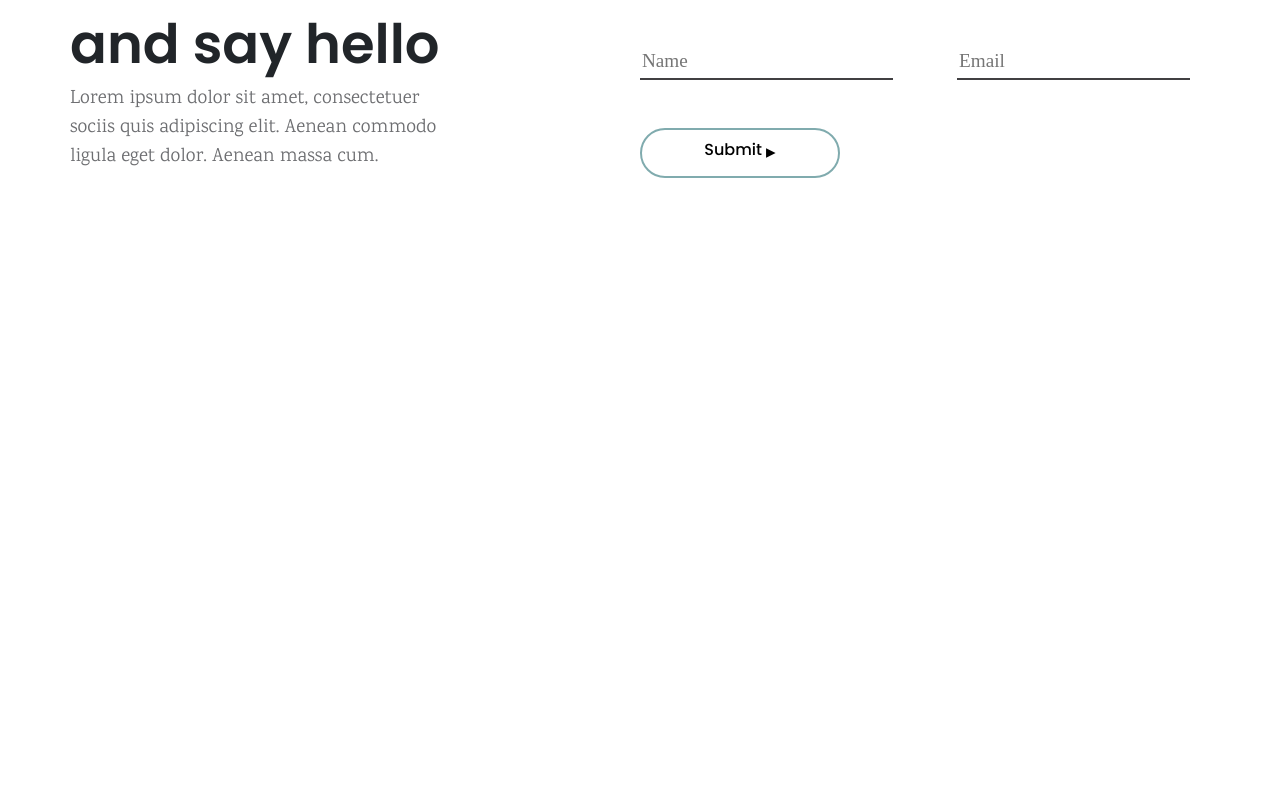
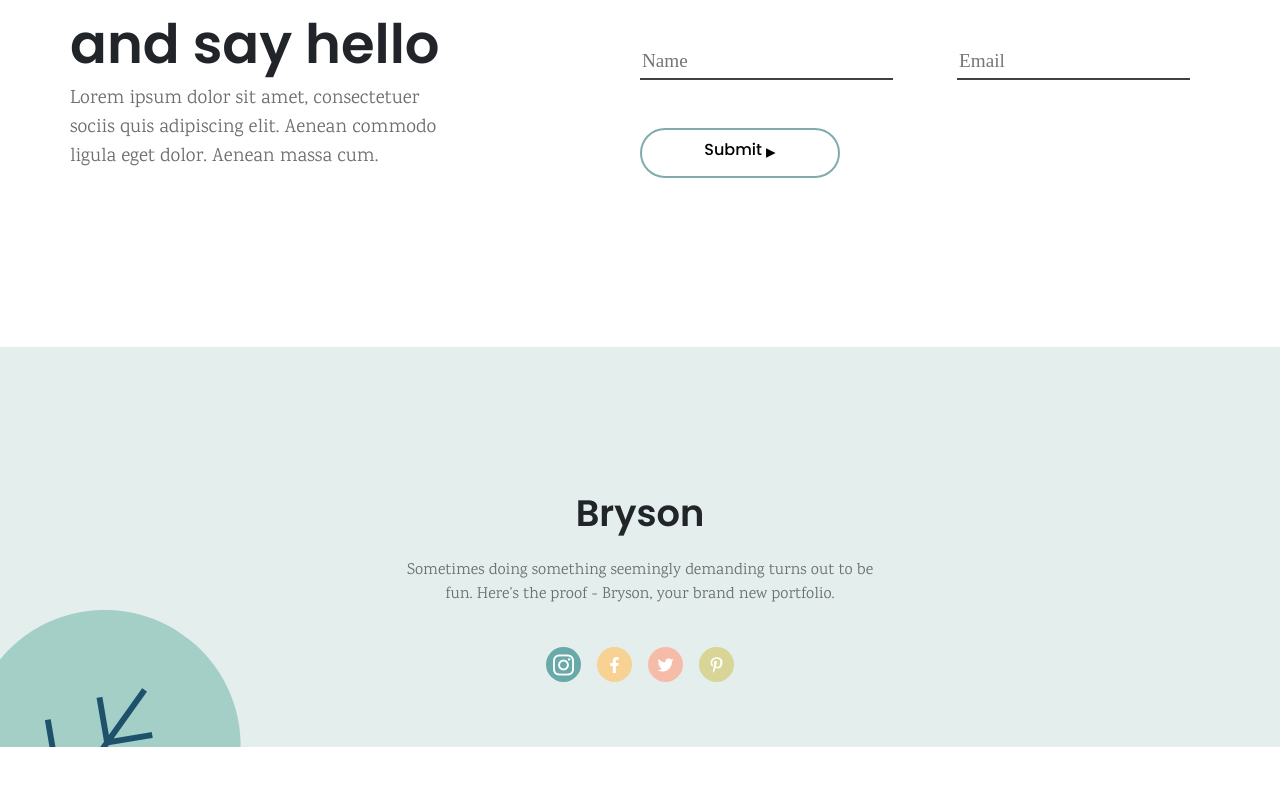
Before and after one commit to CuonoMaione/proj-html-vuejs, a Vue app: page / in a window 1280 px wide. Shown: the part 4795-5580 px from the top of the page. After the commit the page ends 5542 px from the top, so only its background shows below. Built offline with nearby package versions, Linux system fonts and the light colour scheme.

Commit message:
fix-hidde-aside and add lowersection

```diff
--- a/src/components/AppFooter.vue
+++ b/src/components/AppFooter.vue
@@ -1,6 +1,6 @@
 <template >
     <footer>
-        <aside></aside>
+
         <div class="upper-section">
             <div class="container">
                 <div class="row text-section justify-content-between align-items-center">
@@ -19,23 +19,30 @@
                 </div>
 
             </div>
+        <aside></aside>
         </div>
+
+        <LowerSection/>
 
     </footer>
 
 </template>
 <script>
+import LowerSection from './LowerSection.vue';
 export default {
-    name: 'AppFooter'
+    name: 'AppFooter',
+    components:{
+        LowerSection,
+    }
 }
 </script>
 <style lang="scss" scoped>
 
     aside{
         width: 7%;
-        height: 100%;
+        height: 800px;
         right:0;
-        padding-top: 6rem;
+        top:0;
         background-color: white;
         position: absolute;
 
@@ -43,7 +50,7 @@ export default {
 
     footer{
         padding-top: 8rem;
-        height: 1000px;
+
     }
     div.container{
         width: 90%;
@@ -62,10 +69,10 @@ export default {
 
         }
 
-        .text-section{
-
+        .upper-section{
+            position: relative;
+            margin-bottom: 10rem;
         }
-
 
 
     .text-section>div {
@@ -109,6 +116,7 @@ export default {
         background-color: #80abae;
         transition: 0.5s ease-out;
         color: white;
+
     }
 
     textarea:focus, input:focus{
--- /dev/null
+++ b/src/components/LowerSection.vue
@@ -0,0 +1,95 @@
+<template>
+    <div class="lower-section">
+        <div class="container">
+            <div class="row">
+                <div class="col-12 text-center">
+                    <h1>Bryson</h1>
+                </div>
+                <div class="col-12 text-center">
+                    <p class="mt-3">Sometimes doing something seemingly demanding turns out to be fun.
+                    Here’s the proof - Bryson, your brand new portfolio.
+                    </p>
+                </div>
+                <div class="col-12">
+                    <div class="row justify-content-center brands gap-3 mt-4" >
+                        <div class="col-3 ig"><i class="fa-brands fa-instagram"></i></div>
+                        <div class="col-3 fb"><i class="fa-brands fa-facebook-f"></i></div>
+                        <div class="col-3 tw"><i class="fa-brands fa-twitter"></i></div>
+                        <div class="col-3 pt"><i class="fa-brands fa-pinterest-p"></i></div>
+                    </div>
+                </div>
+            </div>
+        </div>
+    <aside></aside>
+    </div>
+
+</template>
+
+<script>
+export default {
+    name: 'LowerSection',
+}
+</script>
+
+<style lang="scss" scoped>
+    .lower-section{
+        position: relative;
+        height:400px;
+        width:100%;
+        background-color:#e4eeed;
+        background-image: url(../assets/img/h2-footer-img-01.jpg);
+        padding-top: 9rem;
+
+    }
+    aside{
+        width: 7%;
+        height: 350px;
+        right:0;
+        top:0;
+        background-color:#e4eeed;
+
+        position: absolute;
+
+    }
+    div.container{
+        width: 40%;
+    }
+    p{
+        font-family: 'Karma', serif;
+        color: #6d6e71;
+        font-size: 1rem;
+
+        }
+
+    i.fa-instagram{
+        color: white;
+        font-size: 1.5rem;
+    }
+
+    .brands>div{
+        width: 35px;
+        height: 35px;
+        display: flex;
+        justify-content: center;
+        align-items: center;
+        border-radius: 50%;
+        color: white;
+    }
+    div.ig{
+        background-color: #69a9aa;
+    }
+    div.fb{
+        background-color: #f7d293;
+    }
+    div.tw{
+        background-color: #f7bca8;
+    }
+    div.pt{
+        background-color: #d8d597;
+    }
+
+    h1{
+        font-weight: 600;
+        font-size: 2.3rem;
+    }
+</style>
```
